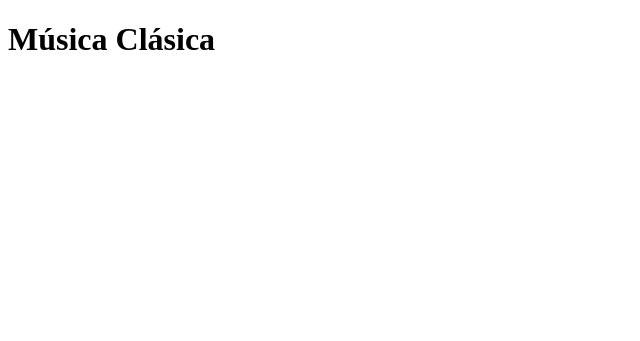
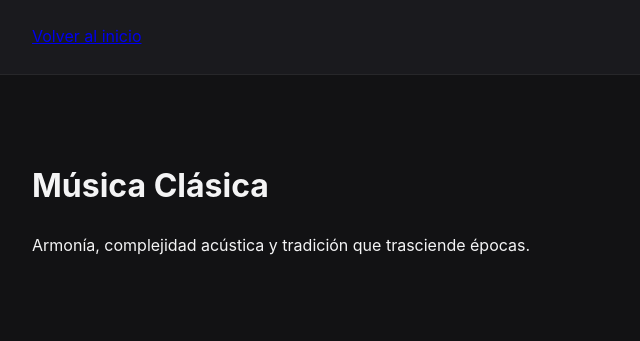
Before and after one commit to echavarriajuanjose08-bot/Eco-Creativo, a plain HTML site: page clasica.html in a window 1280 px wide. Shown: the whole page, without its empty margins (0-640 px from the left). Drawn offline with Linux system fonts and the light colour scheme.

Commit message:
Update clasica.html

```diff
--- a/clasica.html
+++ b/clasica.html
@@ -1,9 +1,18 @@
 <!DOCTYPE html>
-<html>
+<html lang="es">
 <head>
-    <title>Música Clásica</title>
+    <meta charset="UTF-8">
+    <meta name="viewport" content="width=device-width, initial-scale=1.0">
+    <title>Música Clásica - Eco Creativo</title>
+    <link rel="stylesheet" href="styles.css">
 </head>
 <body>
-    <h1>Música Clásica</h1>
+    <header>
+        <a href="index.html">Volver al inicio</a>
+    </header>
+    <main>
+        <h1>Música Clásica</h1>
+        <p>Armonía, complejidad acústica y tradición que trasciende épocas.</p>
+    </main>
 </body>
 </html>
```
